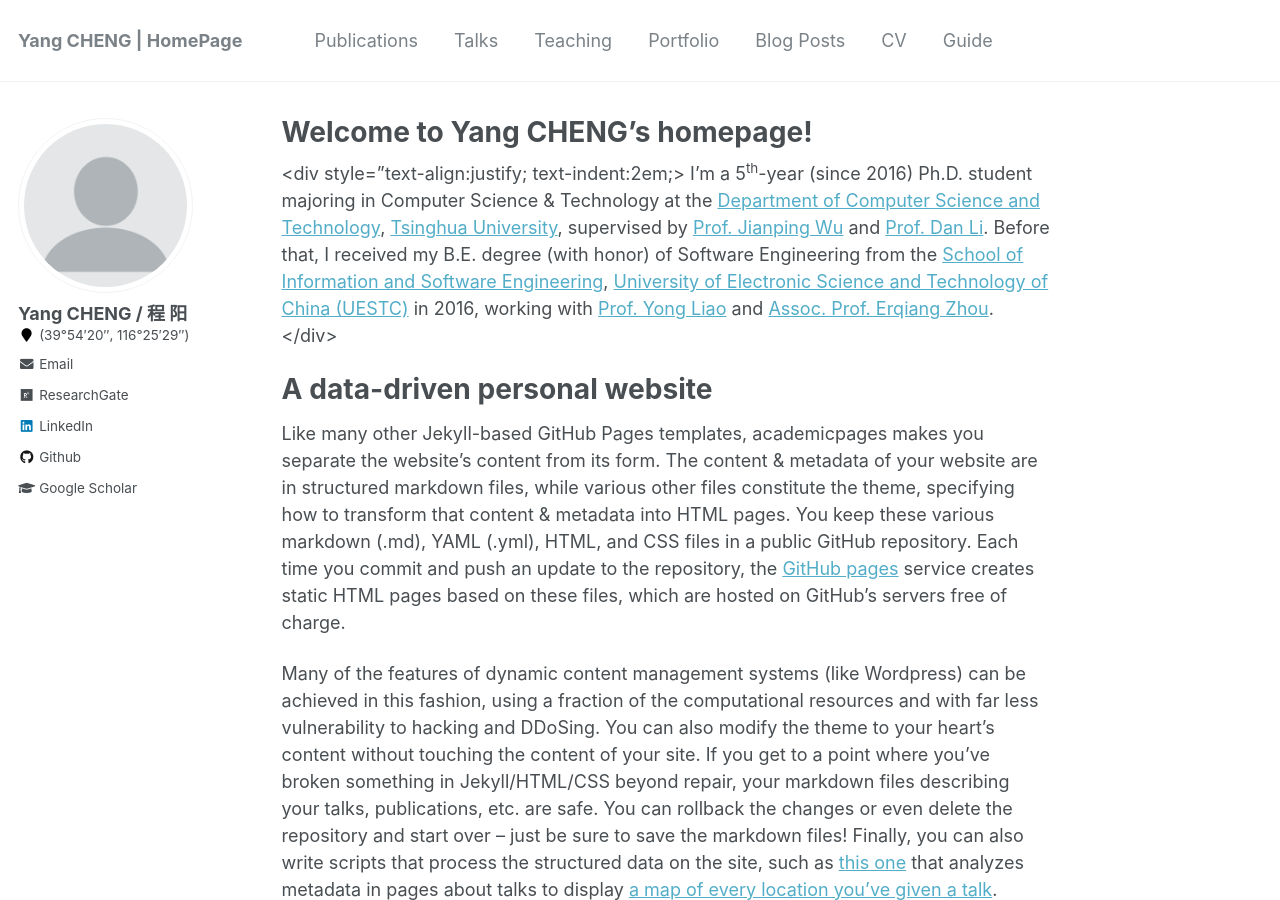
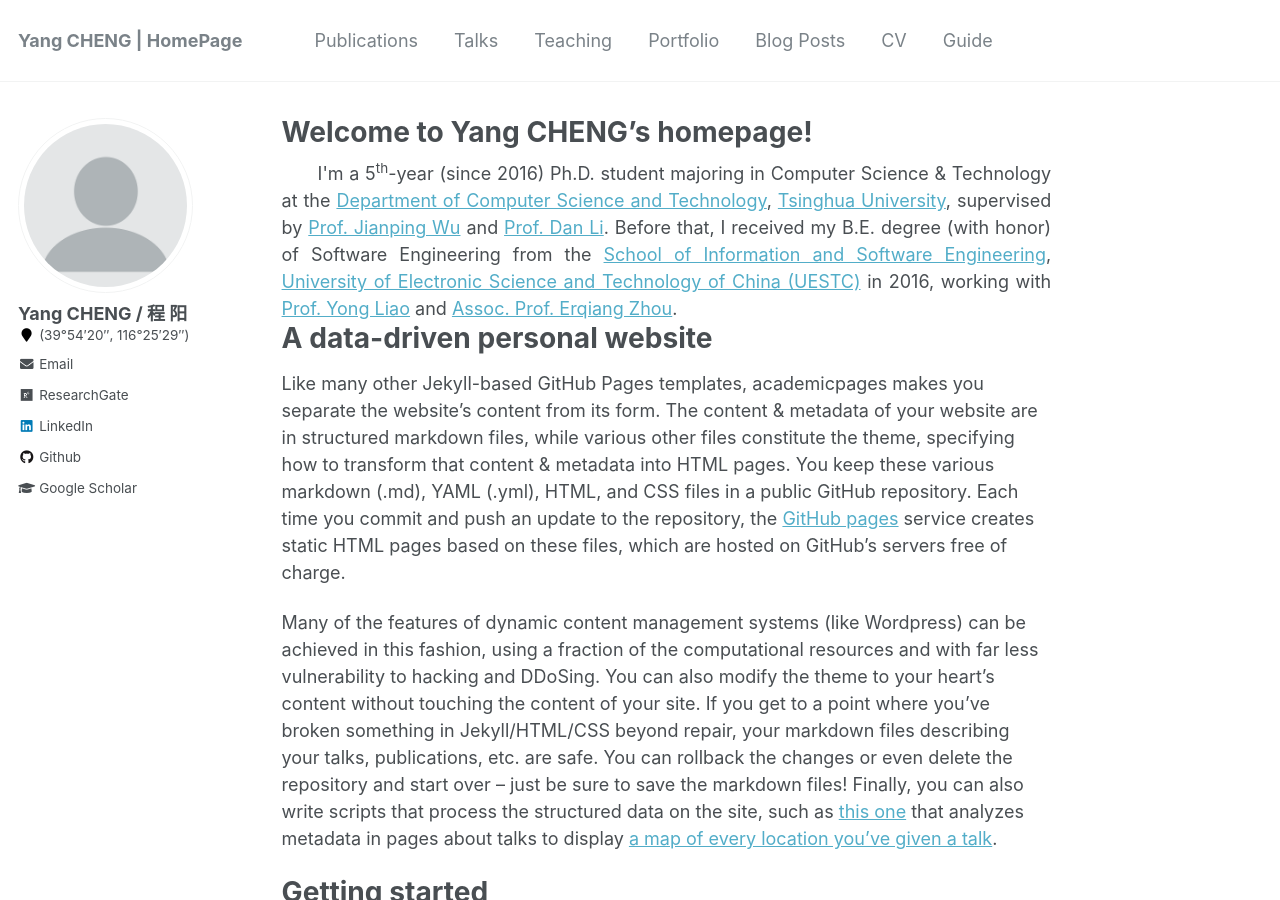
Before and after one commit to NEWPLAN/newplan.github.io, a Jekyll site: the page built from _pages/about.md, in a window 1280 px wide and 900 px high. Built offline with Jekyll 4.4.1, drawn with Linux system fonts in a browser that asks for light colours.

Commit message:
Update about.md

```diff
--- a/_pages/about.md
+++ b/_pages/about.md
@@ -9,7 +9,7 @@ redirect_from:
 ---
 
 
-<div style="text-align:justify; text-indent:2em;>
+<div style="text-align:justify; text-indent:2em;">
 				I'm a 5<sup>th</sup>-year (since 2016) Ph.D. student majoring in Computer Science & Technology at the <a href="http://www.cs.tsinghua.edu.cn">Department
 					of Computer Science and Technology</a>,
 				<a href="http://www.tsinghua.edu.cn">Tsinghua University</a>, supervised by
```
